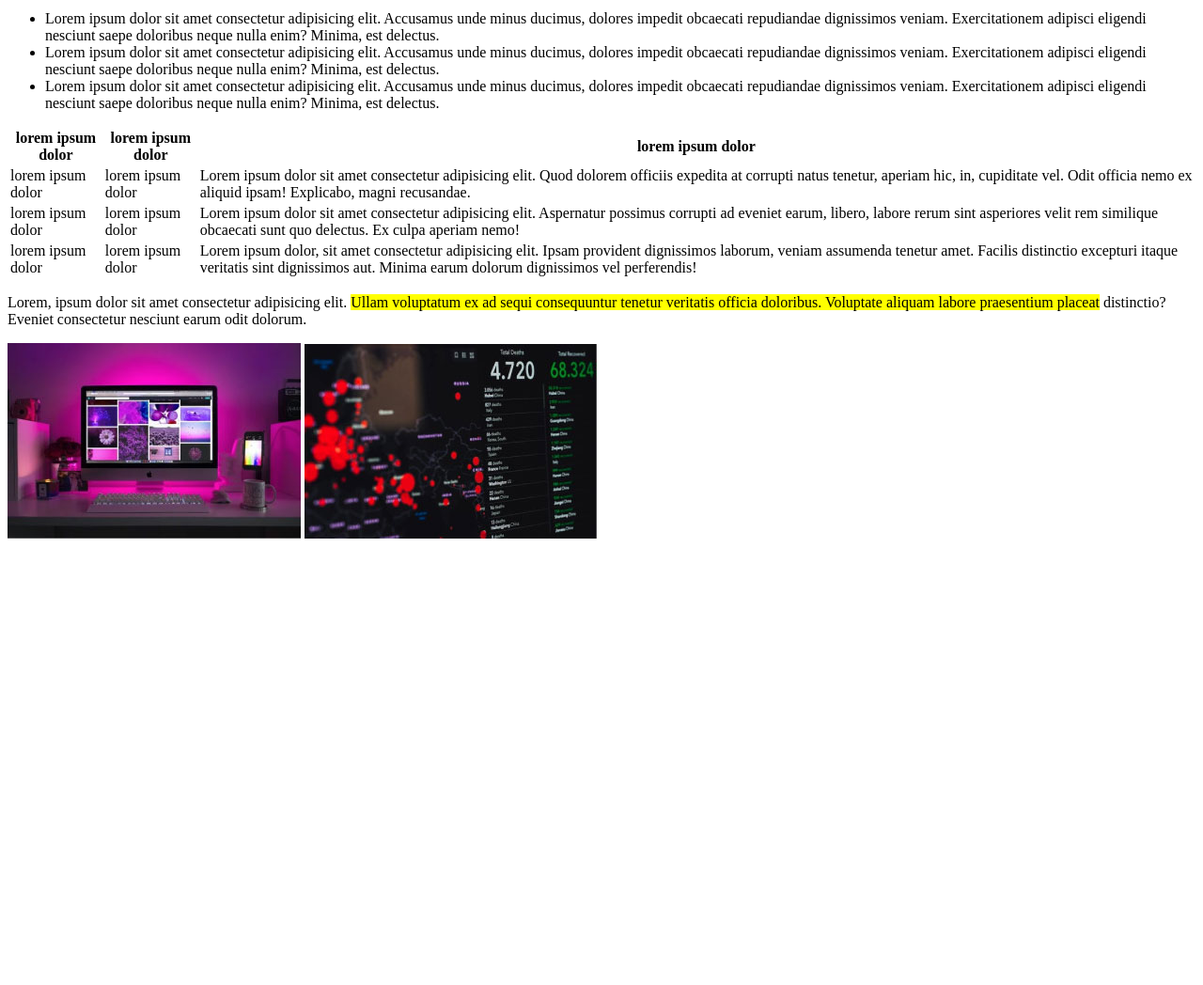
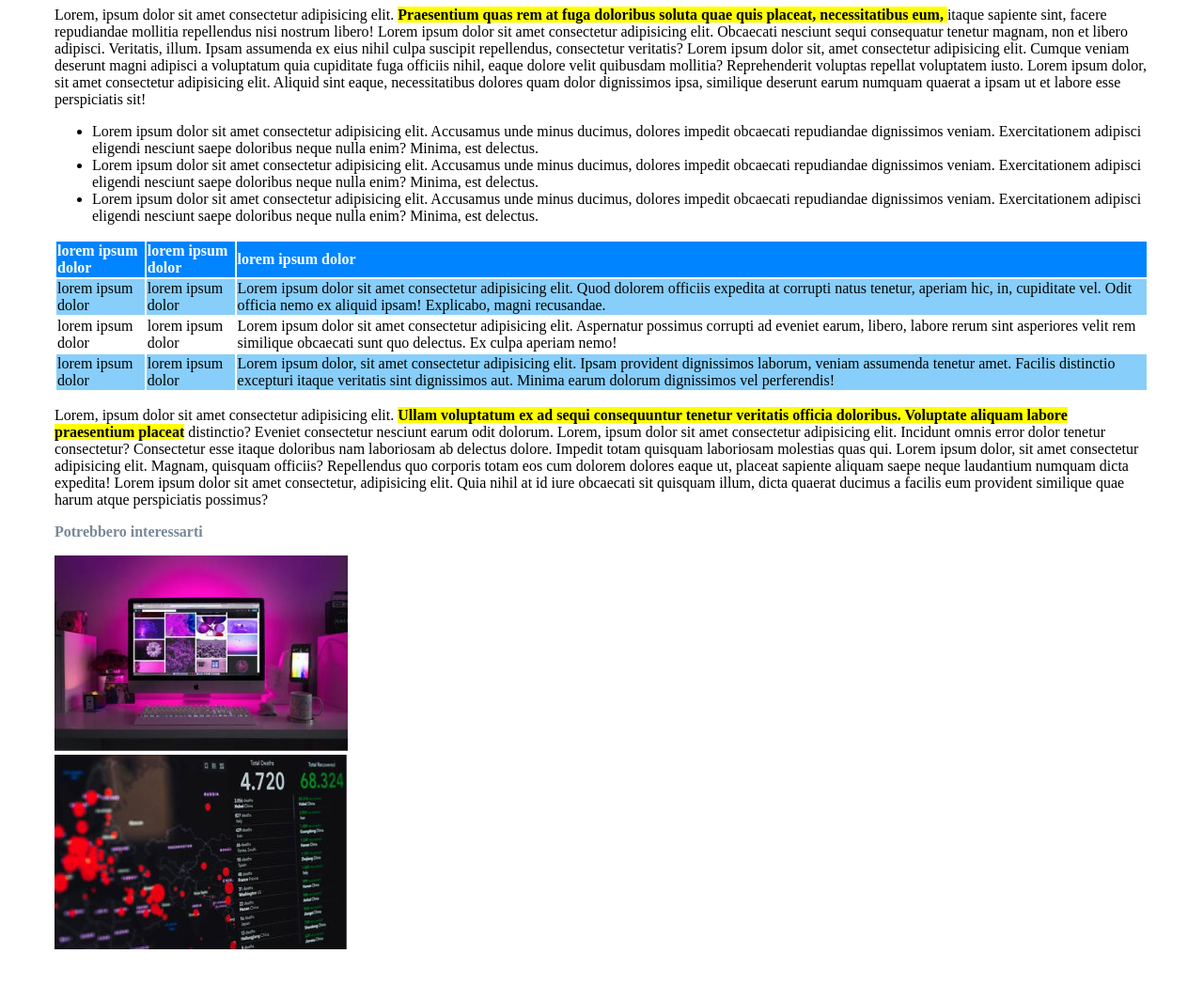
Before and after one commit to LucaPiantadosi27/html-css-booleaner, a plain HTML site: page index.html in a window 1280 px wide. Shown: the part 720-1768 px from the top of the page at 94% size. Before the commit the page ends 1305 px from the top, so only its background shows below. Drawn offline with Linux system fonts and the light colour scheme.

Commit message:
sistemato colorazioni e padding pagina

```diff
--- a/index.html
+++ b/index.html
@@ -19,11 +19,12 @@
 
     </header>
 <!-- inserisco l' H1 e le due immaginini -->
+<div class="container">
     <section class="Fst">
 
         <h1>Internet deve essere al servizio del "bene pubblico": il manifestoi di Tim Berners-Lee</h1>
-        <span> Scritto da</span><span>The Booleaner</span>
-        <span>il 10/10/2020</span>
+        <p>Scritto da<span class="one">The Booleaner</span>
+        il 10/10/2020</p>
         <div>
             <img src="tim-1.jpg" alt="">
             <img src="tim-2.jpg" alt="">
@@ -33,7 +34,7 @@
     </section>
 <!-- inserisco il paragrafo e la  unordered list -->
     <section class="snd">
-        <p>Lorem, ipsum dolor sit amet consectetur adipisicing elit. <span class="evidenziato">Praesentium quas rem at fuga doloribus soluta quae quis placeat, necessitatibus eum, </span> itaque sapiente sint, facere repudiandae mollitia repellendus nisi nostrum libero! Lorem ipsum dolor sit amet consectetur adipisicing elit. Obcaecati nesciunt sequi consequatur tenetur magnam, non et libero adipisci. Veritatis, illum. Ipsam assumenda ex eius nihil culpa suscipit repellendus, consectetur veritatis?</p>
+        <p>Lorem, ipsum dolor sit amet consectetur adipisicing elit. <span class="evidenziato">Praesentium quas rem at fuga doloribus soluta quae quis placeat, necessitatibus eum, </span> itaque sapiente sint, facere repudiandae mollitia repellendus nisi nostrum libero! Lorem ipsum dolor sit amet consectetur adipisicing elit. Obcaecati nesciunt sequi consequatur tenetur magnam, non et libero adipisci. Veritatis, illum. Ipsam assumenda ex eius nihil culpa suscipit repellendus, consectetur veritatis? Lorem ipsum dolor sit, amet consectetur adipisicing elit. Cumque veniam deserunt magni adipisci a voluptatum quia cupiditate fuga officiis nihil, eaque dolore velit quibusdam mollitia? Reprehenderit voluptas repellat voluptatem iusto. Lorem ipsum dolor, sit amet consectetur adipisicing elit. Aliquid sint eaque, necessitatibus dolores quam dolor dignissimos ipsa, similique deserunt earum numquam quaerat a ipsam ut et labore esse perspiciatis sit!</p>
     <div>
         <ul>
             <li>Lorem ipsum dolor sit amet consectetur adipisicing elit. Accusamus unde minus ducimus, dolores impedit obcaecati repudiandae dignissimos veniam. Exercitationem adipisci eligendi nesciunt saepe doloribus neque nulla enim? Minima, est delectus.</li>
@@ -59,9 +60,9 @@
                   <td>Lorem ipsum dolor sit amet consectetur adipisicing elit. Quod dolorem officiis expedita at corrupti natus tenetur, aperiam hic, in, cupiditate vel. Odit officia nemo ex aliquid ipsam! Explicabo, magni recusandae.</td>
                 </tr>
                 <tr>
-                  <td>lorem ipsum dolor</td>
-                  <td>lorem ipsum dolor</td>
-                  <td>Lorem ipsum dolor sit amet consectetur adipisicing elit. Aspernatur possimus corrupti ad eveniet earum, libero, labore rerum sint asperiores velit rem similique obcaecati sunt quo delectus. Ex culpa aperiam nemo!</td>
+                  <td class="white">lorem ipsum dolor</td>
+                  <td class="white">lorem ipsum dolor</td>
+                  <td class="white">Lorem ipsum dolor sit amet consectetur adipisicing elit. Aspernatur possimus corrupti ad eveniet earum, libero, labore rerum sint asperiores velit rem similique obcaecati sunt quo delectus. Ex culpa aperiam nemo!</td>
                 </tr>
                 <tr>
                   <td>lorem ipsum dolor</td>
@@ -71,13 +72,19 @@
               </tbody>
         </table>
 
-       <p>Lorem, ipsum dolor sit amet consectetur adipisicing elit. <span class="evidenziato"> Ullam voluptatum ex ad sequi consequuntur tenetur veritatis officia doloribus. Voluptate aliquam labore praesentium placeat</span> distinctio? Eveniet consectetur nesciunt earum odit dolorum.</p>
+       <p>Lorem, ipsum dolor sit amet consectetur adipisicing elit. <span class="evidenziato"> Ullam voluptatum ex ad sequi consequuntur tenetur veritatis officia doloribus. Voluptate aliquam labore praesentium placeat</span> distinctio? Eveniet consectetur nesciunt earum odit dolorum. Lorem, ipsum dolor sit amet consectetur adipisicing elit. Incidunt omnis error dolor tenetur consectetur? Consectetur esse itaque doloribus nam laboriosam ab delectus dolore. Impedit totam quisquam laboriosam molestias quas qui. Lorem ipsum dolor, sit amet consectetur adipisicing elit. Magnam, quisquam officiis? Repellendus quo corporis totam eos cum dolorem dolores eaque ut, placeat sapiente aliquam saepe neque laudantium numquam dicta expedita! Lorem ipsum dolor sit amet consectetur, adipisicing elit. Quia nihil at id iure obcaecati sit quisquam illum, dicta quaerat ducimus a facilis eum provident similique quae harum atque perspiciatis possimus?</p>
 
     </section>
 <!--Inserisco le due immagini finali-->
-    <div class="twoimg">
-        <img src="monitor.jpg" alt="">
-        <img src="graph.jpg" alt="">
-    </div>
+    <section class="last">
+        <p class="pi">Potrebbero interessarti</p>
+        <div class="twoimg">
+            <img src="monitor.jpg" alt="">
+        </div>
+        <div>
+            <img src="graph.jpg" alt="">
+        </div>
+    </section>
+</div>
 </body>
 </html>
--- a/style.css
+++ b/style.css
@@ -5,7 +5,45 @@
 
 
 }
+
+.one{
+    color: rgb(9, 110, 224);
+}
+
+span {
+    font-weight: bold;
+}
 /* evidenzio una parte del testo utilizzando background coloro  su <span> */
 .evidenziato{
     background-color: yellow;
 }
+
+table{
+   text-align: left;
+
+}
+
+thead{
+    background-color: rgb(0, 132, 255);
+    color: white;
+    width: 100%;
+}
+
+td{
+    background-color: lightskyblue;
+}
+
+.white{
+    background-color: white;
+}
+
+.pi{
+    color: lightslategray;
+    font-weight: bold;
+
+}
+
+.container{
+    text-align: left;
+    padding: 50px;
+}
```
